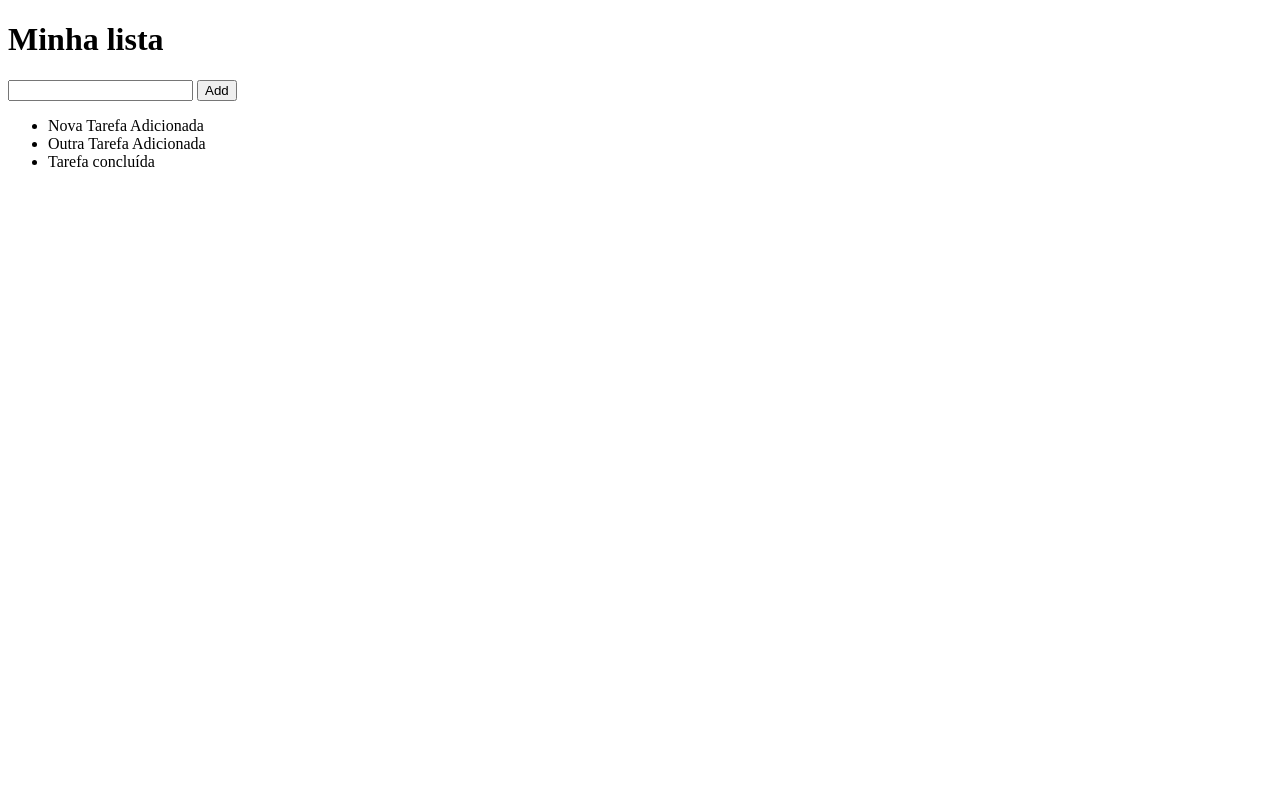
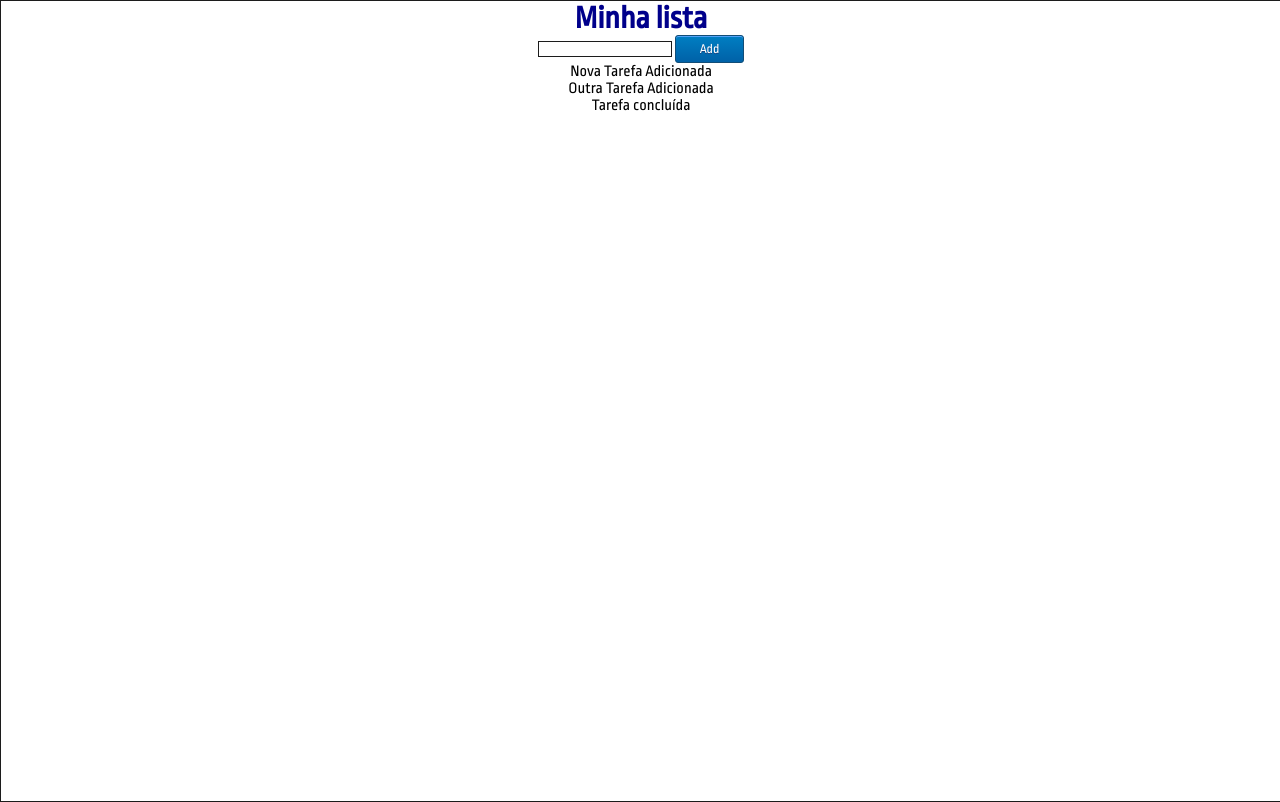
Before and after one commit to leonardopenz10/todo-list, a plain HTML site: page index.html in a window 1280 px wide. Drawn offline with nearby package versions, Linux system fonts and the light colour scheme.

Commit message:
Desenvolvendo o estilo da página

```diff
--- a/assets/styles/style.css
+++ b/assets/styles/style.css
@@ -8,40 +8,52 @@
 *{  padding: 0;
     margin: 0;
     border: 0;
-    font-size: 14px;
+    font-family: 'Ropa Sans', sans-serif;
 }
 
-body {
+/* body {
     font-family: 'Ropa Sans', sans-serif;
     font-size: 2vh;
+} */
+
+.container {
+    width: 100vw;
+    height: 100vh;
+    border: 1px solid var(--color-taskLine);
+    text-align: center;
 }
 
-.container {
-    width: 50vw;
-    height: 25vh;
-    border: 1px solid var(--color-taskLine);
-    align-items: center;
-    position: relative;
-}
-
-body > h1 {
-    font-size: 3vh;
+.container > h1 {
     color: var(--color-title);
 }
 
-/* #taskLine{
-    border: 1px solid var(--color-taskLine)
+.container > #taskLine{
+    border: 1px solid var(--color-taskLine);
 }
 
 #addNewTask{
-    border-color: #3498db;
-    color: #fff;
-    box-shadow: 0 0 40px 40px #3498db inset, 0 0 0 0 #3498db;
-    -webkit-transition: all 150ms ease-in-out;
-    transition: all 150ms ease-in-out;
+    box-shadow:inset 0px 1px 0px 0px #54a3f7;
+	background:linear-gradient(to bottom, #007dc1 5%, #0061a7 100%);
+	background-color:#007dc1;
+	border-radius:3px;
+	border:1px solid #124d77;
+	display:inline-block;
+	cursor:pointer;
+	color:#ffffff;
+	padding:6px 24px;
+	text-decoration:none;
+	text-shadow:0px 1px 0px #154682;
 }
 
 #addNewTask:hover{
+    background:linear-gradient(to bottom, #0061a7 5%, #007dc1 100%);
+	background-color:#0061a7;
+}
+
+.taskListLine{
+
+}
+/* #addNewTask:hover{
     box-shadow: 0 0 10px 0 #3498db inset, 0 0 10px 4px #3498db;
 }
 
@@ -52,4 +64,4 @@ body > h1 {
 .taskListFinished {
     color: var(--color-taskLineFinished);
     text-decoration: line-through;
-} */
+}  */
--- a/index.html
+++ b/index.html
@@ -4,7 +4,7 @@
     <meta charset="UTF-8">
     <meta http-equiv="X-UA-Compatible" content="IE=edge">
     <meta name="viewport" content="width=device-width, initial-scale=1.0">
-    <!-- <link rel="stylesheet" href="./assets/styles/style.css"> -->
+    <link rel="stylesheet" href="./assets/styles/style.css">
     <script src="https://ajax.googleapis.com/ajax/libs/jquery/3.6.1/jquery.min.js"></script>
     <title>ToDo List</title>
 </head>
```
Lines whose indentation alone changed are shown as unchanged.
